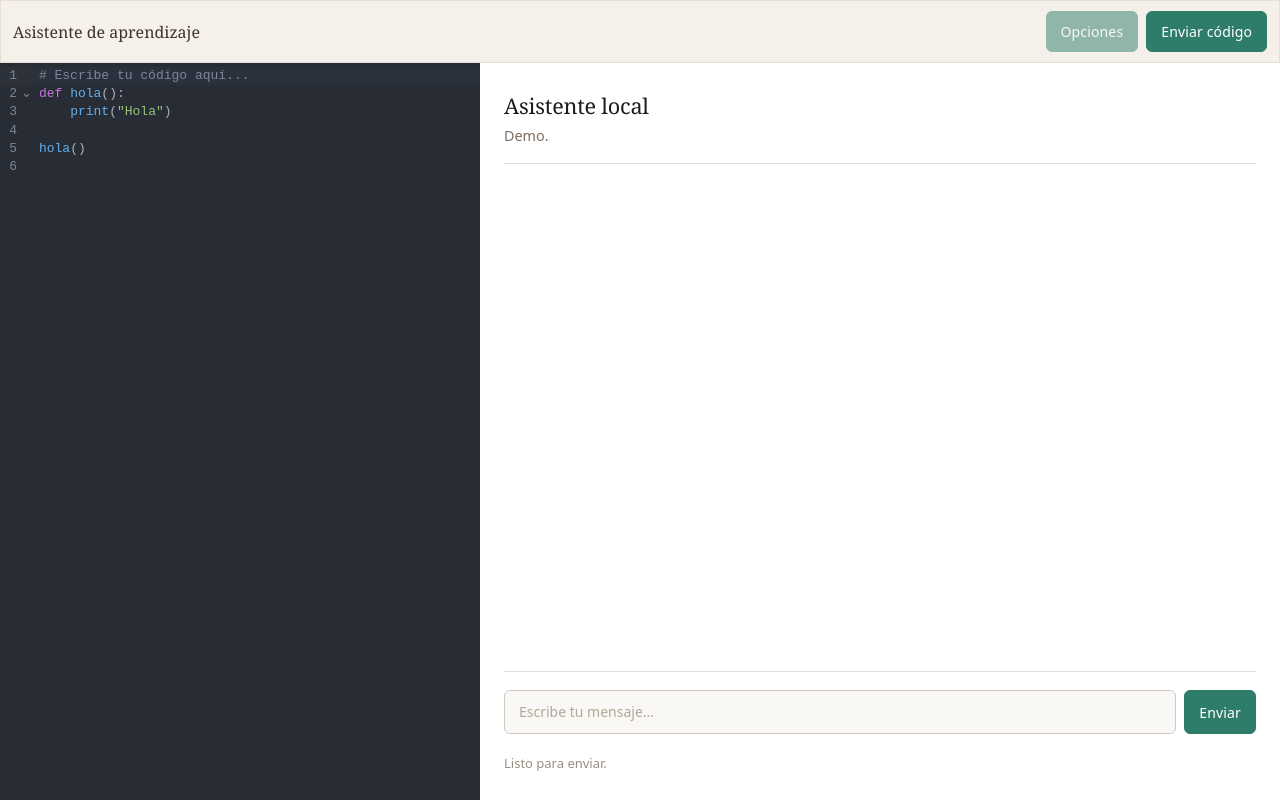
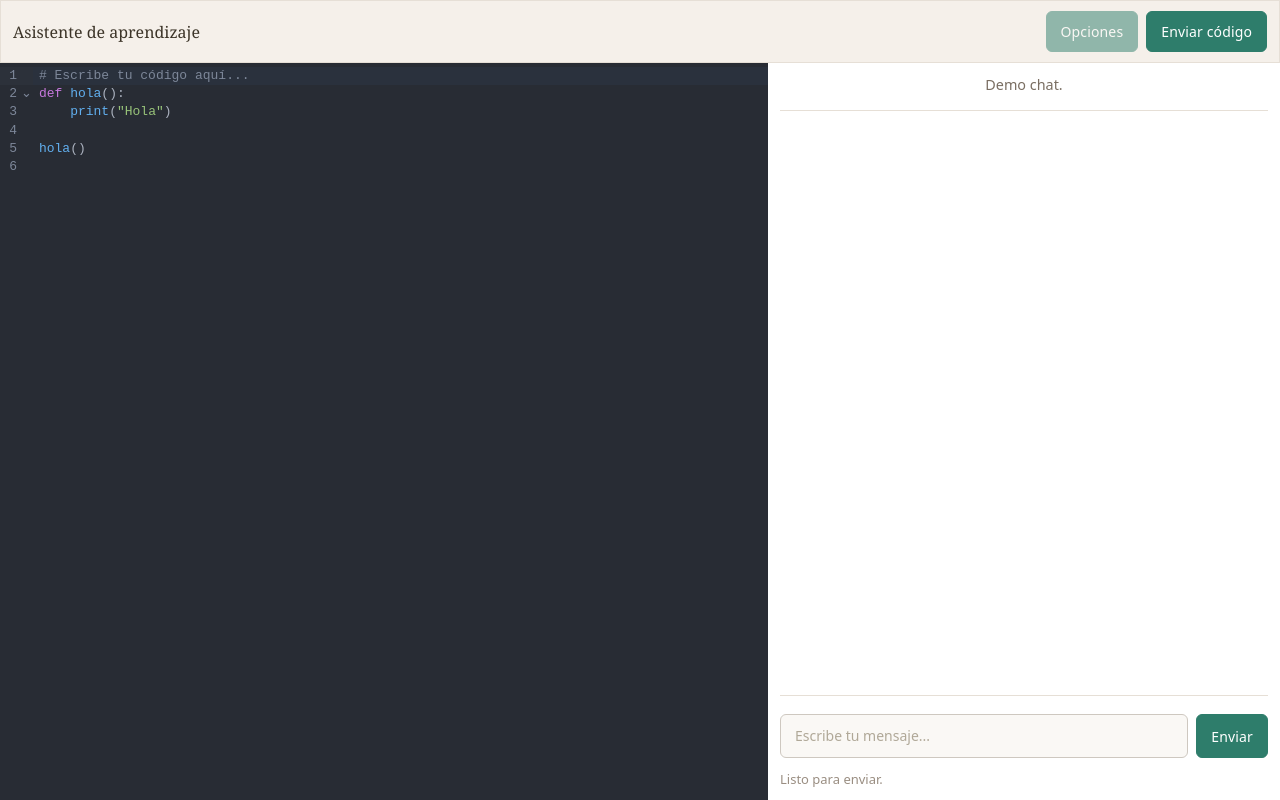
Before and after one commit to Mario-Grc/proyecto-tfg, a React (Vite) app: page / in a window 1280 px wide. Built offline with nearby package versions, Linux system fonts and the light colour scheme.

Commit message:
styles: ajustar estilo general de la interfaz

```diff
--- a/src/App.css
+++ b/src/App.css
@@ -5,7 +5,6 @@
   height: 100vh;
   display: grid;
   grid-template-rows: auto 1fr;
-  /* gap: 10px; */
 }
 
 .topbar {
@@ -38,8 +37,7 @@
    ============================ */
 .app-layout {
   display: grid;
-  grid-template-columns: 1fr 800px;
-  /* padding: 10px; */
+  grid-template-columns: 1fr 40%;
   overflow: hidden;
 }
 
@@ -50,7 +48,6 @@
   display: flex;
   flex-direction: column;
   overflow: hidden;
-  /* border-radius: 10px 0px 0px 10px; */
 }
 
 .code-editor {
@@ -68,11 +65,10 @@
 .chat-panel {
   display: flex;
   flex-direction: column;
-  gap: 20px;
-  padding: 28px 24px;
+  gap: 12px;
+  padding: 12px;
   overflow: hidden;
   background: #ffffff;
-  /* border-radius: 0px 10px 10px 0px; */
 }
 
 /* ============================
@@ -83,16 +79,8 @@
   flex-direction: column;
   gap: 6px;
   border-bottom: 1px solid #e6dfd6;
-  padding-bottom: 18px;
-}
-
-.chat-title {
-  margin: 0;
-  font-family: Georgia, 'Times New Roman', serif;
-  font-size: 1.35rem;
-  font-weight: normal;
-  letter-spacing: -0.01em;
-  color: #1c1c1c;
+  padding-bottom: 16px;
+  align-items: center;
 }
 
 .chat-subtitle {
@@ -108,7 +96,7 @@
   min-height: 300px;
   flex-grow: 1;
   overflow-y: auto;
-  padding: 4px 16px 4px;
+  padding: 4px 10px 4px;
   display: flex;
   flex-direction: column;
   gap: 12px;
@@ -120,7 +108,6 @@
 .llm-message,
 .user-message {
   padding: 10px 14px;
-  /* margin: 10px; */
   max-width: 90%;
   line-height: 1.55;
   overflow-wrap: break-word;
@@ -260,11 +247,6 @@ button:disabled {
    Responsive
    ============================ */
 @media (max-width: 768px) {
-    .app-shell {
-      padding: 8px;
-      gap: 8px;
-    }
-
     .topbar {
       flex-wrap: wrap;
       padding: 8px;
@@ -273,7 +255,6 @@ button:disabled {
     .app-layout {
       grid-template-columns: 1fr;
       grid-template-rows: 1fr 1fr;
-      gap: 8px;
     }
 
     .chat-panel {
--- a/src/App.tsx
+++ b/src/App.tsx
@@ -109,8 +109,7 @@ function App() {
 
                 <aside className="chat-panel">
                     <header className="chat-header">
-                        <h1 className="chat-title">Asistente local</h1>
-                        <p className="chat-subtitle">Demo.</p>
+                        <p className="chat-subtitle">Demo chat.</p>
                     </header>
 
                     <ChatWindow messages={messages} />
```
